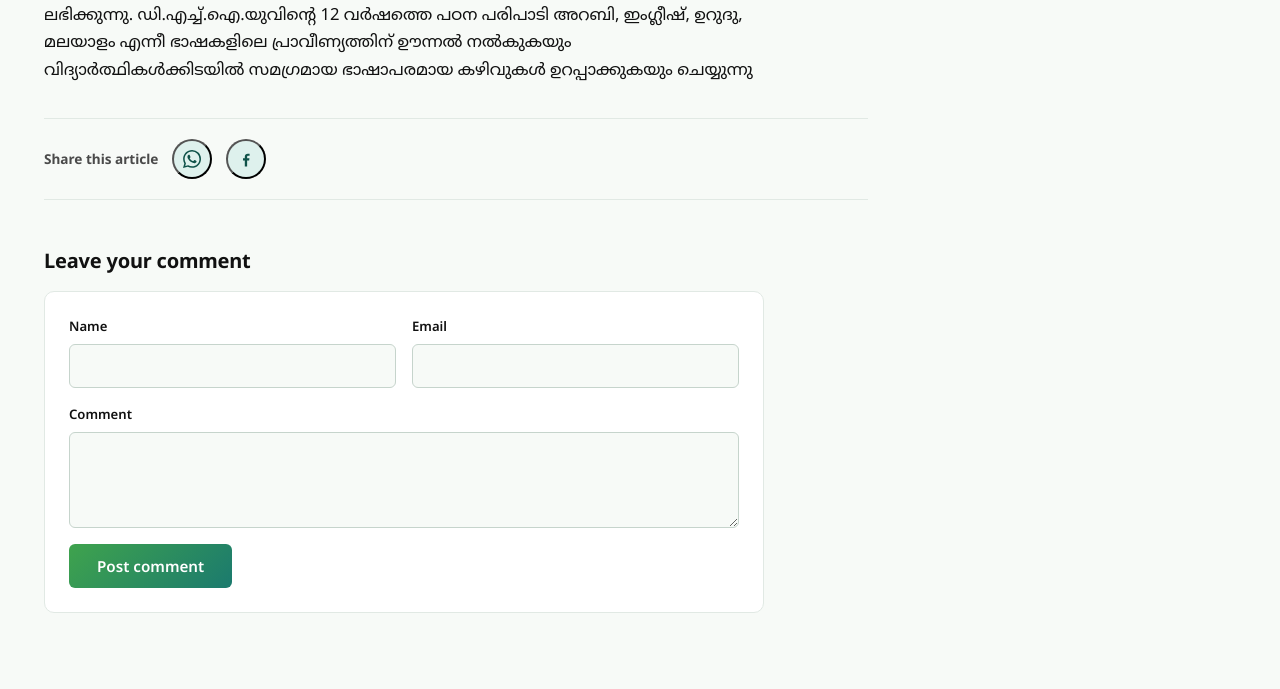
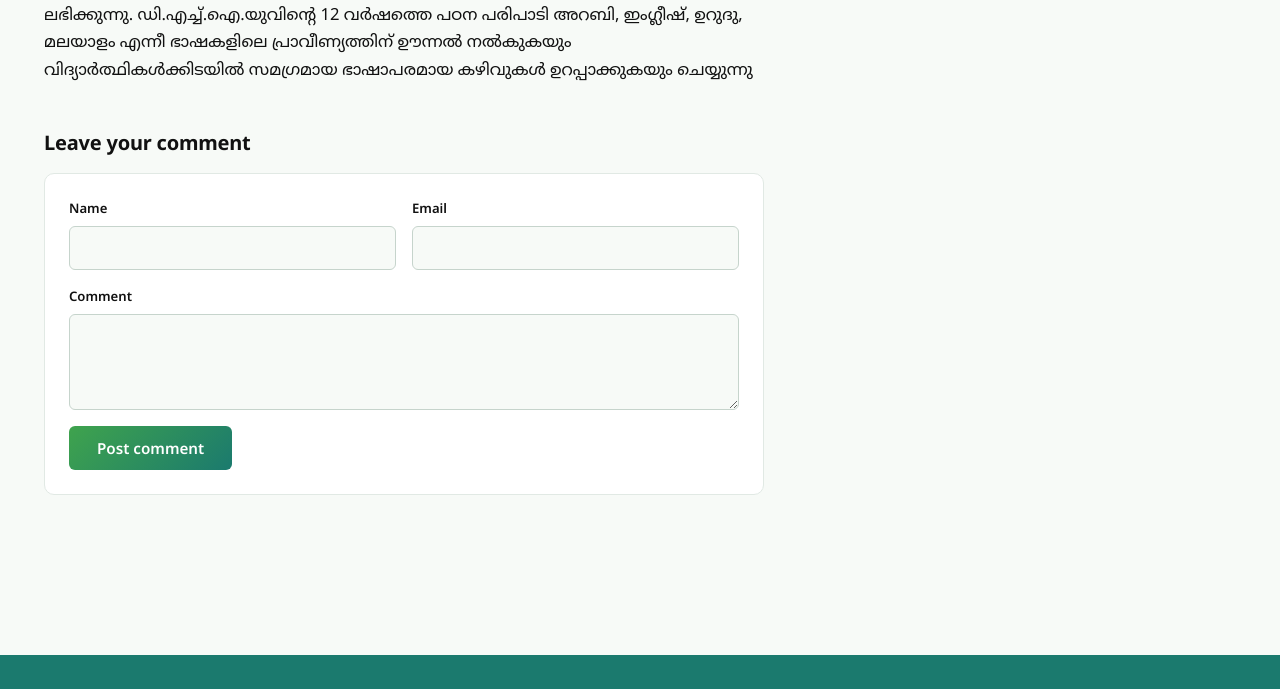
Before and after one commit to GAZVA-Insight/GAZVA-Insight, a plain HTML site: page general/samastha.html in a window 1280 px wide. Shown: the part 3329-4018 px from the top of the page. Drawn offline with Linux system fonts and the light colour scheme.

Commit message:
MODIFIED

```diff
--- a/general/samastha.html
+++ b/general/samastha.html
@@ -60,19 +60,6 @@
          <p>ദാറുൽ ഹുദാ ഇസ്ലാമിക് യൂണിവേഴ്സിറ്റി (DHIU) (മുമ്പ് ദാറുൽ ഹുദാ ഇസ്ലാമിക് അക്കാദമി) സ്ഥാപിച്ചത് ഇസ്ലാമിക വിദ്യാഭ്യാസത്തിൽ വലിയൊരു മുന്നേറ്റം കൊണ്ടുവന്നു. ഇസ്ലാമിക മതപഠനങ്ങളെയും ആധുനിക അറിവുകളെയും സമന്വയിപ്പിച്ചുകൊണ്ട് സമകാലിക ആവശ്യകതകൾ നിറവേറ്റുന്ന ഒരു അക്കാദമിക് അന്തരീക്ഷം ഇവിടെ സൃഷ്ടിക്കപ്പെട്ടു. ഇന്നത്തെ ലോകത്ത് ഇസ്ലാമിനെ ഫലപ്രദമായി പ്രതിനിധീകരിക്കാൻ കഴിവുള്ള ഒരു പുതിയ തലമുറയിലെ മുസ്ലിം പണ്ഡിതന്മാരെ വളർത്തിയെടുക്കുക എന്നതാണ് സർവകലാശാലയുടെ ലക്ഷ്യം. പരമ്പരാഗത ഇസ്ലാമിക ഗ്രന്ഥങ്ങൾ, പ്രായോഗിക അറിവ്, ഇസ്ലാമിക ശാസ്ത്രങ്ങൾ എന്നിവയിൽ വിദ്യാർത്ഥികൾക്ക് സമഗ്രമായ പരിശീലനം നൽകുന്നു. കൂടാതെ, ഡി.എച്ച്.ഐ.യുവിൽ പഠിക്കുന്നതോടൊപ്പം തന്നെ സംസ്ഥാന-ദേശീയ സർവകലാശാലകളിൽ നിന്നുള്ള വിദൂര പഠനത്തിനുള്ള അവസരങ്ങളും അവർക്ക് ലഭിക്കുന്നു. ഡി.എച്ച്.ഐ.യുവിന്റെ 12 വർഷത്തെ പഠന പരിപാടി അറബി, ഇംഗ്ലീഷ്, ഉറുദു, മലയാളം എന്നീ ഭാഷകളിലെ പ്രാവീണ്യത്തിന് ഊന്നൽ നൽകുകയും വിദ്യാർത്ഥികൾക്കിടയിൽ സമഗ്രമായ ഭാഷാപരമായ കഴിവുകൾ ഉറപ്പാക്കുകയും ചെയ്യുന്നു</p>
         </div>
 
-        <div class="share-row">
-          <span class="share-row__label">Share this article</span>
-          <button class="share-btn" data-share="whatsapp" aria-label="Share on WhatsApp">
-  <svg viewBox="0 0 24 24" fill="currentColor" aria-hidden="true">
-    <path d="M20.52 3.48A11.82 11.82 0 0 0 12.07 0C5.5 0 .15 5.35.15 11.92c0 2.1.55 4.15 1.59 5.96L0 24l6.29-1.65a11.9 11.9 0 0 0 5.78 1.47h.01C18.65 23.82 24 18.47 24 11.9c0-3.18-1.24-6.17-3.48-8.42ZM12.08 21.8h-.01a9.86 9.86 0 0 1-5.02-1.37l-.36-.21-3.73.98 1-3.64-.24-.37a9.83 9.83 0 0 1-1.52-5.27c0-5.44 4.43-9.87 9.88-9.87a9.8 9.8 0 0 1 6.98 2.89 9.8 9.8 0 0 1 2.89 6.98c0 5.44-4.43 9.88-9.87 9.88Zm5.42-7.4c-.3-.15-1.77-.87-2.04-.97-.27-.1-.47-.15-.67.15-.2.3-.77.97-.95 1.17-.17.2-.35.22-.65.07-.3-.15-1.27-.47-2.42-1.49-.89-.8-1.49-1.79-1.67-2.09-.17-.3-.02-.46.13-.61.13-.13.3-.35.45-.52.15-.17.2-.3.3-.5.1-.2.05-.37-.03-.52-.08-.15-.67-1.62-.92-2.22-.24-.58-.49-.5-.67-.51h-.57c-.2 0-.52.07-.8.37-.27.3-1.05 1.02-1.05 2.49s1.07 2.89 1.22 3.09c.15.2 2.1 3.2 5.08 4.48.71.31 1.27.49 1.7.63.72.23 1.38.2 1.9.12.58-.09 1.77-.72 2.02-1.42.25-.69.25-1.29.17-1.42-.08-.12-.28-.2-.58-.35Z"/>
-  </svg>
-</button>
-         <button class="share-btn" data-share="facebook" aria-label="Share on Facebook">
-  <svg viewBox="0 0 24 24" fill="currentColor" aria-hidden="true">
-    <path d="M13.5 22v-8h2.7l.4-3h-3.1V9.1c0-.9.3-1.5 1.6-1.5h1.7V5c-.3 0-1.3-.1-2.4-.1-2.4 0-4 1.5-4 4.2V11H8v3h2.4v8h3.1z"/>
-  </svg>
-</button>
-        </div>
 
         <section class="comments-section">
           <h3>Leave your comment</h3>
```
Also changed, not shown: about.html (+1 -1 lines).
